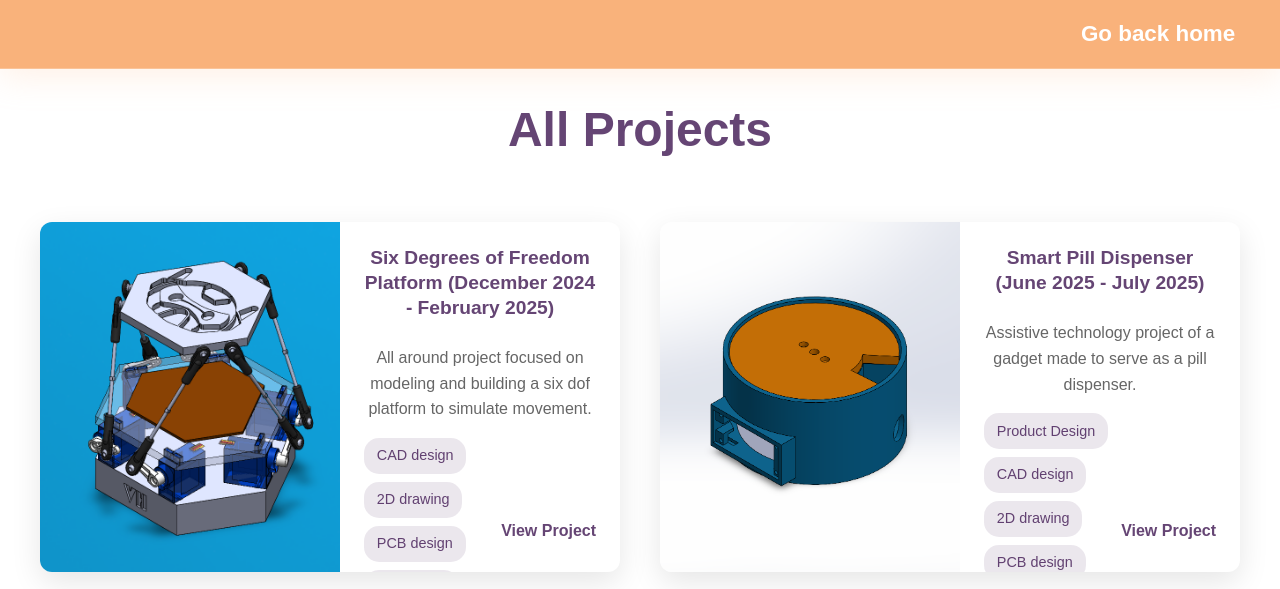
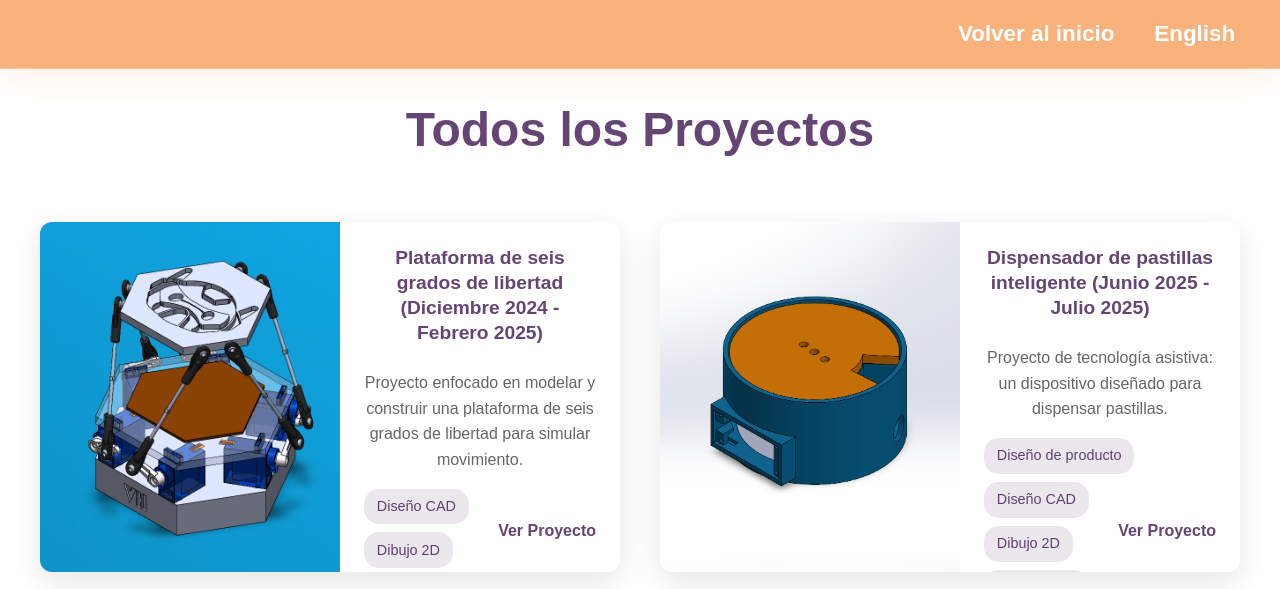
Before and after one commit to juanseherreram14/portfolio-vale, a React (Create React App) app in the folder vale-portfolio/: page /all-projects in a window 1280 px wide. Shown: the top 589 px of the page. Built offline with nearby package versions, Linux system fonts and the light colour scheme.

Commit message:
translated AllProjects contents

```diff
--- a/vale-portfolio/src/Pages/AllProjects.jsx
+++ b/vale-portfolio/src/Pages/AllProjects.jsx
@@ -1,5 +1,5 @@
-import React from 'react';
-import { useLanguage } from '../LanguageContext';
+//import { useLanguage } from '../LanguageContext';
+import React, { useState } from 'react';
 import '../Styles/AllProjects.css'; // Create this CSS file too
 import platImage from '../Images/6DOF_Platform_CAD_Isometric.png';
 import smartPDImage from '../Images/SmartPillDispenser_Isometric.png';
@@ -111,7 +111,8 @@ const allProjectsEs = [
 ];
 
 function AllProjects() {
-    const { lang } = useLanguage();
+    //const { lang } = useLanguage();
+    const [lang, setLang] = useState('es');
     const projects = lang === 'es' ? allProjectsEs : allProjectsEn;
     const t = {
         allProjects: { en: 'All Projects', es: 'Todos los Proyectos' },
@@ -127,6 +128,20 @@ function AllProjects() {
                 </div>
                 <ul className="APnavbar-right">
                     <li><a href="/#home">{t.goBack[lang]}</a></li>
+                    <li>
+                        <a
+                            href="#toggle-lang"
+                            className="MP1navbar-link"
+                            style={{ cursor: 'pointer' }}
+                            onClick={e => {
+                                e.preventDefault();
+                                setLang(prev => prev === 'en' ? 'es' : 'en');
+                            }}
+                            aria-label="Toggle language"
+                        >
+                            {lang === 'en' ? 'Español' : 'English'}
+                        </a>
+                    </li>
                 </ul>
             </nav>
 
```
